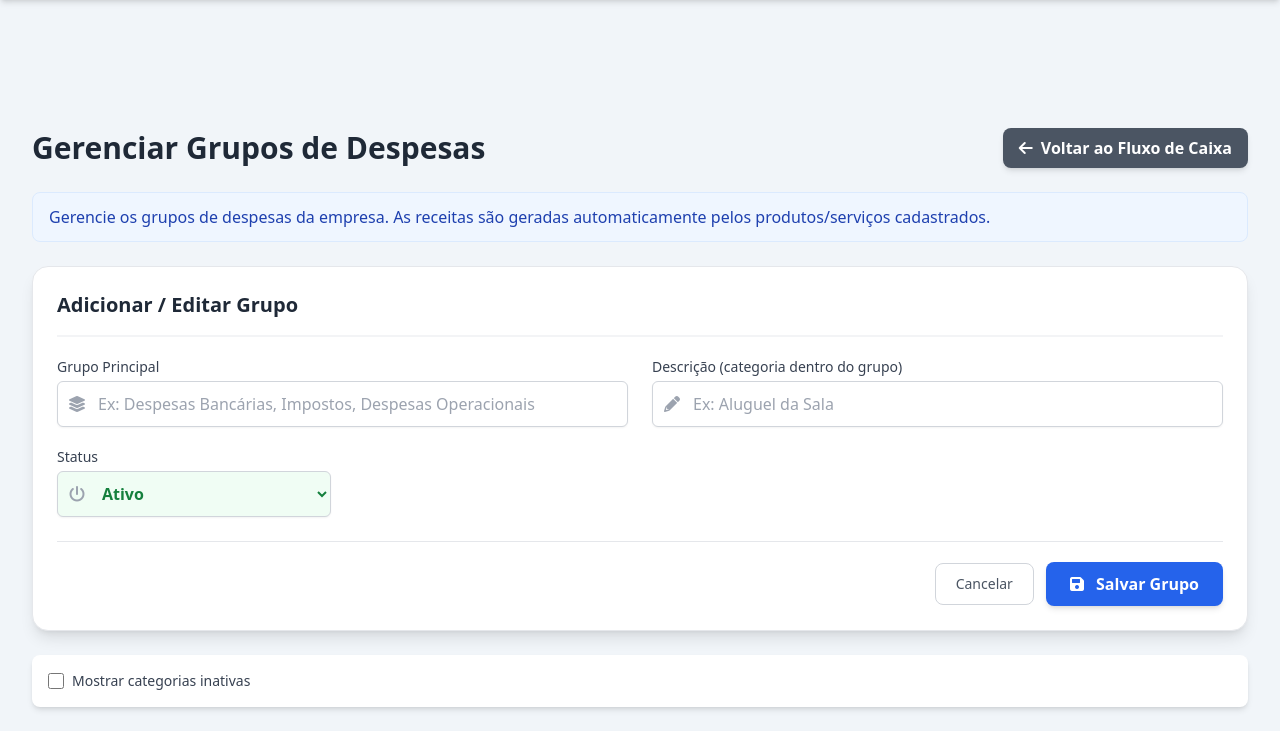
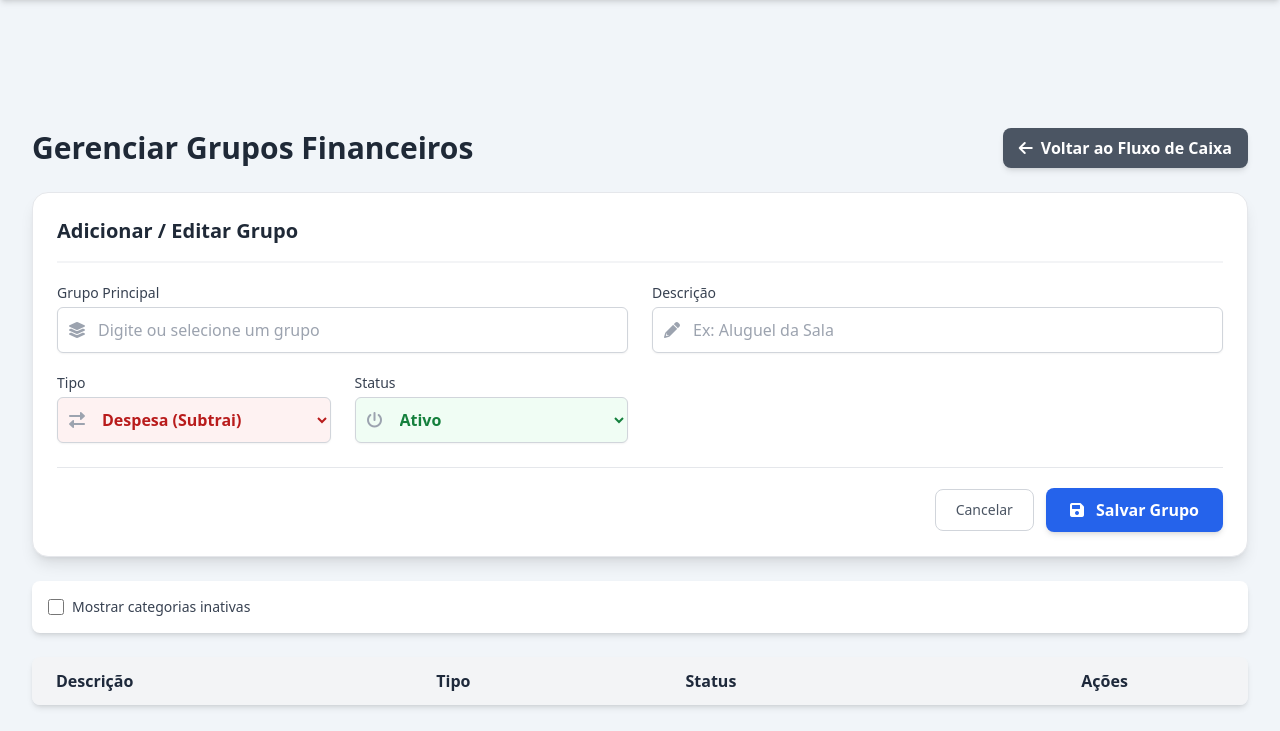
Before and after one commit to joeltondf/sbx2, a PHP site: page /categorias in a window 1280 px wide. Shown: the part 68-799 px from the top of the page. Run offline with PHP 8.4, Linux system fonts and the light colour scheme; the visitor is signed in with stand-in values (Sample User, id 1); tables that the repository leaves empty or names only in its code hold one stand-in row (values such as "Sample post"); lists and menus that the app fills with data are empty; some libraries are stand-ins or nearby versions.

Commit message:
Revert "Ensure financial category management handles expenses only"

```diff
--- a/app/controllers/CategoriasController.php
+++ b/app/controllers/CategoriasController.php
@@ -34,7 +34,7 @@ class CategoriasController {
         $show_inactive = isset($_GET['show_inactive']) && $_GET['show_inactive'] == '1';
         $categorias = $this->categoriaModel->getCategoriasFinanceiras($show_inactive);
         $grupos_principais = $this->categoriaModel->getGruposPrincipais();
-        $pageTitle = "Gerenciar Grupos de Despesas";
+        $pageTitle = "Gerenciar Grupos Financeiros";
 
         $this->render('categorias/index', [
             'categorias' => $categorias,
@@ -58,14 +58,7 @@ class CategoriasController {
     public function store() {
         $this->auth_check();
         if ($_SERVER['REQUEST_METHOD'] === 'POST') {
-            $data = $this->prepareDespesaData($_POST);
-
-            if ($data['grupo_principal'] === '') {
-                $this->redirectWithMessage(false, '', 'Informe o grupo principal da despesa.');
-                return;
-            }
-
-            $success = $this->categoriaModel->create($data);
+            $success = $this->categoriaModel->create($_POST);
             $this->redirectWithMessage($success, 'Categoria criada com sucesso!', 'Erro ao criar a categoria.');
         }
     }
@@ -73,14 +66,7 @@ class CategoriasController {
     public function update($id) {
         $this->auth_check();
         if ($_SERVER['REQUEST_METHOD'] === 'POST') {
-            $data = $this->prepareDespesaData($_POST);
-
-            if ($data['grupo_principal'] === '') {
-                $this->redirectWithMessage(false, '', 'Informe o grupo principal da despesa.');
-                return;
-            }
-
-            $success = $this->categoriaModel->update($id, $data);
+            $success = $this->categoriaModel->update($id, $_POST);
             $this->redirectWithMessage($success, 'Categoria atualizada com sucesso!', 'Erro ao atualizar a categoria.');
         }
     }
@@ -156,18 +142,6 @@ class CategoriasController {
 
     }
 
-    private function prepareDespesaData(array $input): array {
-        $data = $input;
-
-        $data['nome_categoria'] = trim((string)($data['nome_categoria'] ?? ''));
-        $data['grupo_principal'] = trim((string)($data['grupo_principal'] ?? ''));
-        $data['ativo'] = isset($data['ativo']) && (string)$data['ativo'] === '0' ? 0 : 1;
-        $data['tipo_lancamento'] = 'DESPESA';
-        $data['eh_produto_orcamento'] = 0;
-
-        return $data;
-    }
-
     // Método para desativar (muda ativo para 0)
     public function deactivate($id) {
         $this->auth_check();
--- a/app/models/CategoriaFinanceira.php
+++ b/app/models/CategoriaFinanceira.php
@@ -23,44 +23,34 @@ class CategoriaFinanceira
     }
 
     public function create($data) {
-        $nome = trim((string)($data['nome_categoria'] ?? ''));
-        $grupo = trim((string)($data['grupo_principal'] ?? ''));
-
-        if ($nome === '' || $grupo === '') {
-            return false;
-        }
-
-        $ativo = isset($data['ativo']) && (int)$data['ativo'] === 0 ? 0 : 1;
-
-        $sql = "INSERT INTO categorias_financeiras (nome_categoria, tipo_lancamento, grupo_principal, valor_padrao, servico_tipo, bloquear_valor_minimo, eh_produto_orcamento, ativo) VALUES (?, 'DESPESA', ?, NULL, ?, 0, 0, ?)";
+        $sql = "INSERT INTO categorias_financeiras (nome_categoria, tipo_lancamento, grupo_principal, valor_padrao, servico_tipo, bloquear_valor_minimo) VALUES (?, ?, ?, ?, ?, ?)";
         $stmt = $this->pdo->prepare($sql);
-
         return $stmt->execute([
-            $nome,
-            $grupo,
-            self::DEFAULT_SERVICE_TYPE,
-            $ativo
+            $data['nome_categoria'],
+            $data['tipo_lancamento'],
+            $data['grupo_principal'],
+            ($data['tipo_lancamento'] === 'RECEITA') ? ($data['valor_padrao'] ?? null) : null,
+            ($data['tipo_lancamento'] === 'RECEITA')
+                ? $this->normalizeServiceType($data['servico_tipo'] ?? null)
+                : self::DEFAULT_SERVICE_TYPE,
+            ($data['tipo_lancamento'] === 'RECEITA') ? (isset($data['bloquear_valor_minimo']) ? 1 : 0) : 0
         ]);
     }
 
     public function update($id, $data) {
-        $nome = trim((string)($data['nome_categoria'] ?? ''));
-        $grupo = trim((string)($data['grupo_principal'] ?? ''));
-
-        if ($nome === '' || $grupo === '') {
-            return false;
-        }
-
-        $ativo = isset($data['ativo']) && (int)$data['ativo'] === 0 ? 0 : 1;
-
-        $sql = "UPDATE categorias_financeiras SET nome_categoria = ?, tipo_lancamento = 'DESPESA', grupo_principal = ?, ativo = ?, valor_padrao = NULL, servico_tipo = ?, bloquear_valor_minimo = 0, eh_produto_orcamento = 0 WHERE id = ?";
+        $sql = "UPDATE categorias_financeiras SET nome_categoria = ?, tipo_lancamento = ?, grupo_principal = ?, ativo = ?, valor_padrao = ?, servico_tipo = ?, bloquear_valor_minimo = ?, eh_produto_orcamento = ? WHERE id = ?";
         $stmt = $this->pdo->prepare($sql);
-
         return $stmt->execute([
-            $nome,
-            $grupo,
-            $ativo,
-            self::DEFAULT_SERVICE_TYPE,
+            $data['nome_categoria'],
+            $data['tipo_lancamento'],
+            $data['grupo_principal'],
+            $data['ativo'],
+            ($data['tipo_lancamento'] === 'RECEITA') ? ($data['valor_padrao'] ?? null) : null,
+            ($data['tipo_lancamento'] === 'RECEITA')
+                ? $this->normalizeServiceType($data['servico_tipo'] ?? null)
+                : self::DEFAULT_SERVICE_TYPE,
+            ($data['tipo_lancamento'] === 'RECEITA') ? (isset($data['bloquear_valor_minimo']) ? 1 : 0) : 0,
+            ($data['tipo_lancamento'] === 'RECEITA') ? (isset($data['eh_produto_orcamento']) ? 1 : 0) : 0, // Adicionado
             $id
         ]);
     }
@@ -86,7 +76,7 @@ class CategoriaFinanceira
     }
 
     public function getGruposPrincipais() {
-        $sql = "SELECT DISTINCT grupo_principal FROM categorias_financeiras WHERE ativo = 1 AND tipo_lancamento = 'DESPESA' AND eh_produto_orcamento = 0 ORDER BY grupo_principal ASC";
+        $sql = "SELECT DISTINCT grupo_principal FROM categorias_financeiras WHERE ativo = 1 ORDER BY grupo_principal ASC";
         return $this->pdo->query($sql)->fetchAll(PDO::FETCH_COLUMN);
     }
 
@@ -247,7 +237,7 @@ class CategoriaFinanceira
         ]);
     }
     public function getCategoriasFinanceiras($show_inactive = false) {
-        $sql = "SELECT * FROM categorias_financeiras WHERE tipo_lancamento = 'DESPESA' AND eh_produto_orcamento = 0";
+        $sql = "SELECT * FROM categorias_financeiras WHERE eh_produto_orcamento = 0";
         if (!$show_inactive) {
             $sql .= " AND ativo = 1";
         }
--- a/app/views/categorias/index.php
+++ b/app/views/categorias/index.php
@@ -1,15 +1,11 @@
     <div class="container mx-auto px-4 sm:px-6 lg:px-8 py-8">
         <div class="flex items-center justify-between mb-6">
-        <h1 class="text-3xl font-bold text-gray-800">Gerenciar Grupos de Despesas</h1>
+        <h1 class="text-3xl font-bold text-gray-800">Gerenciar Grupos Financeiros</h1>
 
         <a href="fluxo_caixa.php" class="bg-gray-600 hover:bg-gray-700 text-white font-bold py-2 px-4 rounded-lg shadow-md flex items-center">
             <i class="fas fa-arrow-left mr-2"></i>
             Voltar ao Fluxo de Caixa
         </a>
-    </div>
-
-    <div class="bg-blue-50 border border-blue-100 text-blue-800 px-4 py-3 rounded-lg mb-6">
-        Gerencie os grupos de despesas da empresa. As receitas são geradas automaticamente pelos produtos/serviços cadastrados.
     </div>
 
 
@@ -26,7 +22,7 @@
                         <div class="pointer-events-none absolute inset-y-0 left-0 flex items-center pl-3">
                             <i class="fas fa-layer-group text-gray-400"></i>
                         </div>
-                        <input type="text" name="grupo_principal" id="cat-grupo" list="grupos-list" required autocomplete="off" class="block w-full p-2 border border-gray-300 rounded-md shadow-sm pl-10 shadow-sm py-2.5" placeholder="Ex: Despesas Bancárias, Impostos, Despesas Operacionais">
+                        <input type="text" name="grupo_principal" id="cat-grupo" list="grupos-list" required autocomplete="off" class="block w-full p-2 border border-gray-300 rounded-md shadow-sm pl-10 shadow-sm py-2.5" placeholder="Digite ou selecione um grupo">
                         <datalist id="grupos-list">
                             <?php foreach ($grupos_principais as $grupo): ?>
                                 <option value="<?php echo htmlspecialchars($grupo); ?>">
@@ -36,12 +32,25 @@
                 </div>
 
                 <div class="lg:col-span-2">
-                    <label for="cat-nome" class="block text-sm font-medium text-gray-700 mb-1">Descrição (categoria dentro do grupo)</label>
+                    <label for="cat-nome" class="block text-sm font-medium text-gray-700 mb-1">Descrição</label>
                     <div class="relative">
                         <div class="pointer-events-none absolute inset-y-0 left-0 flex items-center pl-3">
                             <i class="fas fa-pencil-alt text-gray-400"></i>
                         </div>
                         <input type="text" name="nome_categoria" id="cat-nome" required autocomplete="off" class="block w-full p-2 border border-gray-300 rounded-md shadow-sm pl-10 shadow-sm py-2.5" placeholder="Ex: Aluguel da Sala">
+                    </div>
+                </div>
+
+                <div class="">
+                    <label for="cat-tipo" class="block text-sm font-medium text-gray-700 mb-1">Tipo</label>
+                    <div class="relative">
+                        <div class="pointer-events-none absolute inset-y-0 left-0 flex items-center pl-3">
+                            <i class="fas fa-exchange-alt text-gray-400"></i>
+                        </div>
+                        <select name="tipo_lancamento" id="cat-tipo" required onchange="updateColor(this)" class="block w-full p-2 border border-gray-300 rounded-md shadow-sm pl-10 shadow-sm py-2.5 font-semibold">
+                            <option value="DESPESA" data-color="red">Despesa (Subtrai)</option>
+                            <option value="RECEITA" data-color="green">Receita (Agrega)</option>
+                        </select>
                     </div>
                 </div>
 
@@ -58,6 +67,18 @@
                     </div>
                 </div>
             </div>
+                <div id="receita-fields" class="hidden md:col-span-4 lg:col-span-4 grid grid-cols-1 md:grid-cols-3 gap-x-6 gap-y-5 mt-4 pt-4 border-t">
+                    <div>
+                        <label for="cat-valor" class="block text-sm font-medium text-gray-700 mb-1">Valor Padrão (R$)</label>
+                        <input type="text" name="valor_padrao" id="cat-valor" data-currency-input class="block w-full rounded-lg border-gray-300 shadow-sm text-sm py-2.5" placeholder="R$ 0,00">
+                    </div>
+                    <div class="flex items-end pb-2">
+                        <label class="flex items-center">
+                            <input type="checkbox" name="bloquear_valor_minimo" value="1" id="cat-bloquear" class="h-4 w-4 text-indigo-600 border-gray-300 rounded">
+                            <span class="ml-2 text-sm text-gray-700">Usar como valor mínimo</span>
+                        </label>
+                    </div>
+                </div>
             <div class="flex items-center justify-end mt-6 border-t pt-5 space-x-3">
                  <button type="button" onclick="resetForm()" class="text-sm font-medium text-gray-600 px-5 py-2.5 rounded-lg border border-gray-300 hover:bg-gray-100">
                     Cancelar
@@ -90,6 +111,7 @@
         <thead class="bg-gray-100">
             <tr>
                 <th class="px-6 py-3 text-left">Descrição</th>
+                <th class="px-6 py-3 text-left">Tipo</th>
                 <th class="px-6 py-3 text-left">Status</th>
                 <th class="px-6 py-3 text-center">Ações</th>
             </tr>
@@ -106,7 +128,7 @@
 
             <?php foreach($grouped_categorias as $grupo => $items): ?>
                 <tr class="bg-gray-200 border-b-2 border-gray-300">
-                    <td colspan="3" class="px-4 py-2 text-sm font-bold text-gray-800">
+                    <td colspan="4" class="px-4 py-2 text-sm font-bold text-gray-800">
                         <div class="flex justify-between items-center">
                             <span><?php echo htmlspecialchars($grupo); ?></span>
                             <div>
@@ -120,6 +142,7 @@
                 <?php foreach($items as $cat): ?>
                     <tr class="<?php echo $cat['ativo'] ? '' : 'bg-gray-100 text-gray-500'; ?>">
                         <td class="px-6 py-3 pl-8"><?php echo htmlspecialchars($cat['nome_categoria']); ?></td>
+                        <td class="px-6 py-3 font-semibold <?php echo $cat['tipo_lancamento'] == 'RECEITA' ? 'text-green-600' : 'text-red-600'; ?>"><?php echo $cat['tipo_lancamento']; ?></td>
                         <td class="px-6 py-3"><?php echo $cat['ativo'] ? '<span class="px-2 py-1 font-semibold leading-tight text-green-700 bg-green-100 rounded-full">Ativo</span>' : '<span class="px-2 py-1 font-semibold leading-tight text-red-700 bg-red-100 rounded-full">Inativo</span>'; ?></td>
                         <td class="px-6 py-4 text-center text-sm space-x-2">
                             <button type="button" onclick='editCategory(<?php echo json_encode($cat, JSON_HEX_APOS); ?>)' class="text-indigo-600 hover:text-indigo-900 font-medium">Editar</button>
@@ -148,14 +171,15 @@
 
 <script>
 document.addEventListener('DOMContentLoaded', function() {
+    const tipoLancamentoSelect = document.getElementById('cat-tipo');
     const groupActionForm = document.getElementById('group-action-form');
-    const statusSelect = document.getElementById('cat-ativo');
 
     // --- FUNÇÕES PRINCIPAIS ---
 
     window.editCategory = function(category) {
         const form = document.getElementById('category-form');
-        const h3Title = form.querySelector('h3');
+        const title = document.getElementById('form-title'); // Este ID não existe no seu HTML, vamos usar outro
+        const h3Title = form.querySelector('h3'); // Usando a tag h3 como alvo
         const submitButton = form.querySelector('button[type="submit"]');
 
         if (h3Title) h3Title.textContent = 'Editar Grupo/Categoria';
@@ -164,7 +188,22 @@ document.addEventListener('DOMContentLoaded', function() {
         document.getElementById('cat-id').value = category.id;
         document.getElementById('cat-nome').value = category.nome_categoria;
         document.getElementById('cat-grupo').value = category.grupo_principal;
+        document.getElementById('cat-tipo').value = category.tipo_lancamento;
         document.getElementById('cat-ativo').value = category.ativo;
+
+        toggleReceitaFields();
+
+        const valorPadraoInput = document.getElementById('cat-valor');
+        if (category.tipo_lancamento === 'RECEITA') {
+            if (valorPadraoInput) {
+                valorPadraoInput.value = category.valor_padrao ?? '';
+                valorPadraoInput.dispatchEvent(new Event('currency:refresh'));
+            }
+            document.getElementById('cat-bloquear').checked = category.bloquear_valor_minimo == 1;
+        } else if (valorPadraoInput) {
+            valorPadraoInput.value = '';
+            valorPadraoInput.dispatchEvent(new Event('currency:refresh'));
+        }
 
         submitButton.innerHTML = '<i class="fas fa-save mr-2"></i> Atualizar Grupo';
         submitButton.classList.remove('bg-blue-600', 'hover:bg-blue-700');
@@ -189,7 +228,13 @@ document.addEventListener('DOMContentLoaded', function() {
         submitButton.classList.remove('bg-indigo-600', 'hover:bg-indigo-700');
         submitButton.classList.add('bg-blue-600', 'hover:bg-blue-700');
 
+        toggleReceitaFields();
         setInitialColors();
+        const valorPadraoInput = document.getElementById('cat-valor');
+        if (valorPadraoInput) {
+            valorPadraoInput.value = '';
+            valorPadraoInput.dispatchEvent(new Event('currency:refresh'));
+        }
     }
 
     // --- FUNÇÕES AUXILIARES ---
@@ -257,13 +302,25 @@ document.addEventListener('DOMContentLoaded', function() {
     }
 
     function setInitialColors() {
-        updateColor(statusSelect);
+        updateColor(document.getElementById('cat-tipo'));
+        updateColor(document.getElementById('cat-ativo'));
+    }
+
+    function toggleReceitaFields() {
+        const receitaFieldsContainer = document.getElementById('receita-fields');
+        if (tipoLancamentoSelect && receitaFieldsContainer) {
+            receitaFieldsContainer.classList.toggle('hidden', tipoLancamentoSelect.value !== 'RECEITA');
+        }
     }
 
     // --- CÓDIGO INICIAL ---
     setInitialColors();
-    if (statusSelect) {
-        statusSelect.addEventListener('change', () => updateColor(statusSelect));
+    toggleReceitaFields(); // Garante o estado inicial correto
+    if (tipoLancamentoSelect) {
+        tipoLancamentoSelect.addEventListener('change', () => {
+            toggleReceitaFields();
+            updateColor(tipoLancamentoSelect);
+        });
     }
 });
 </script>
```
